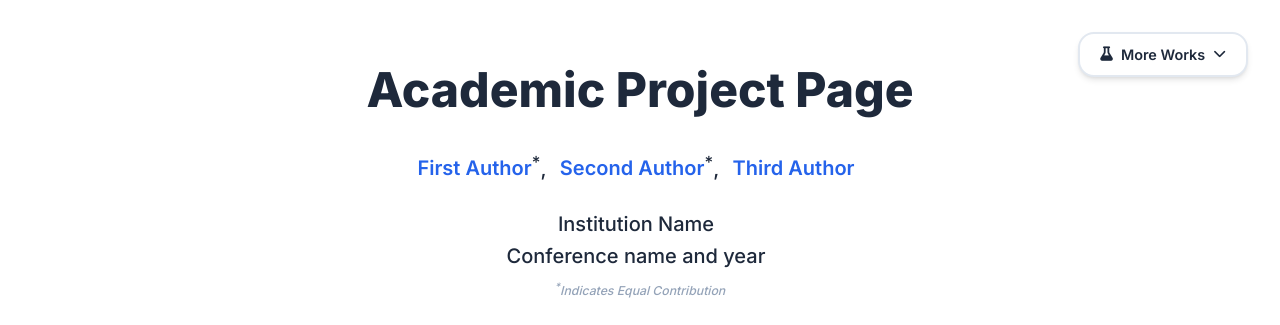
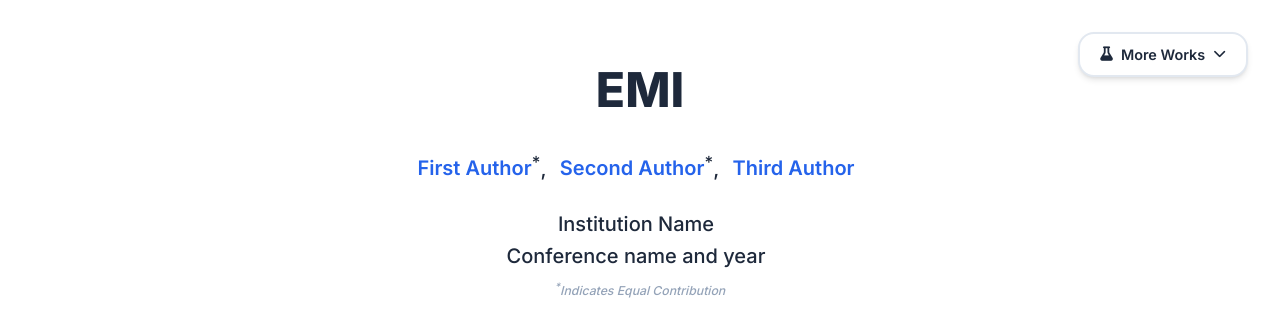
Before and after one commit to GhostTac/GhostTac.github.io, a plain HTML site: page index.html in a window 1280 px wide. Shown: the top 325 px of the page. Drawn offline with nearby package versions, Linux system fonts and the light colour scheme; some icons are missing.

Commit message:
Update index.html

```diff
--- a/index.html
+++ b/index.html
@@ -241,7 +241,7 @@
         <div class="columns is-centered">
           <div class="column has-text-centered">
             <!-- TODO: Replace with your paper title -->
-            <h1 class="title is-1 publication-title">Academic Project Page</h1>
+            <h1 class="title is-1 publication-title">EMI</h1>
             <div class="is-size-5 publication-authors">
               <!-- TODO: Replace with your paper authors and their personal links -->
               <span class="author-block">
```
